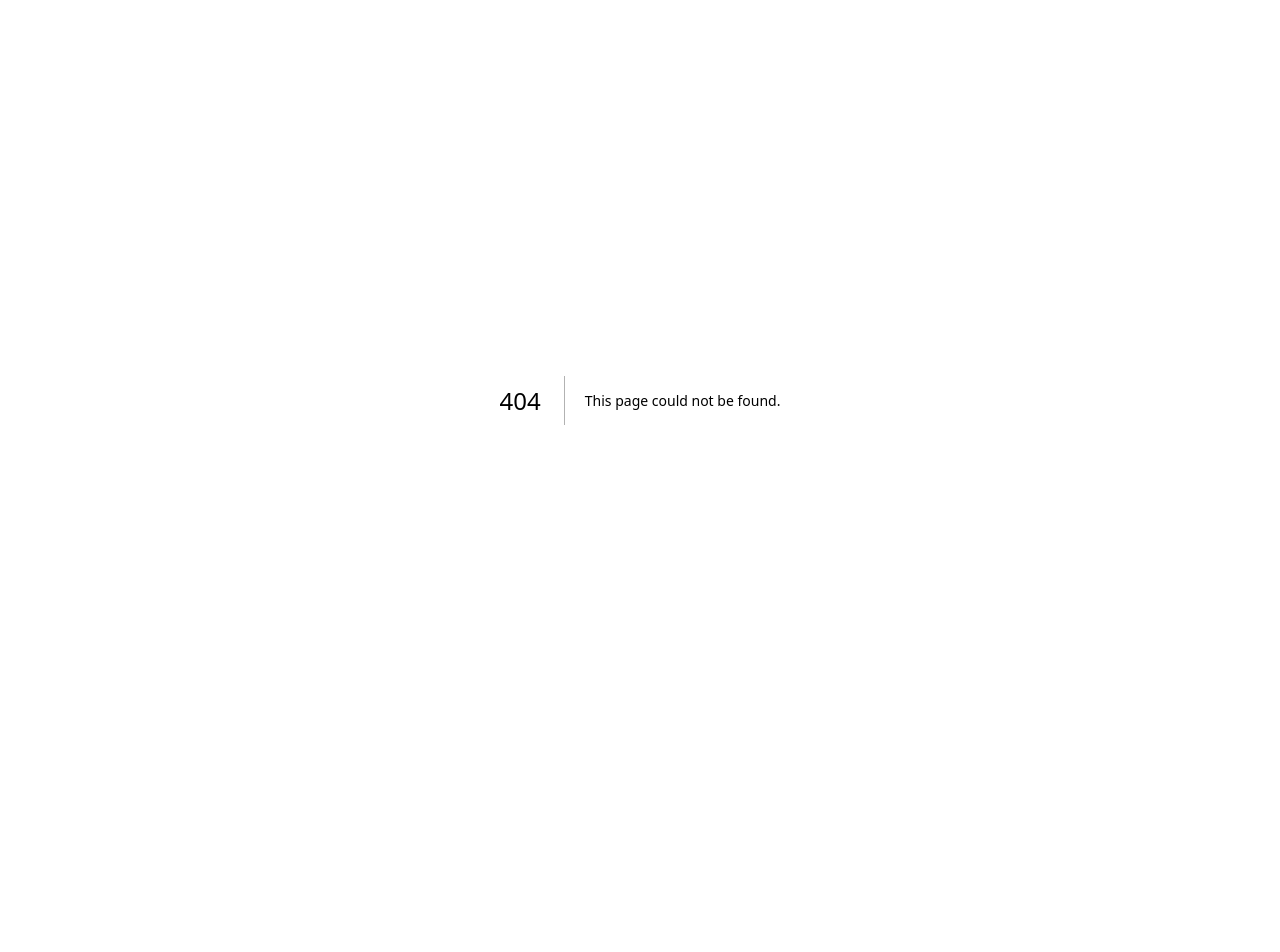
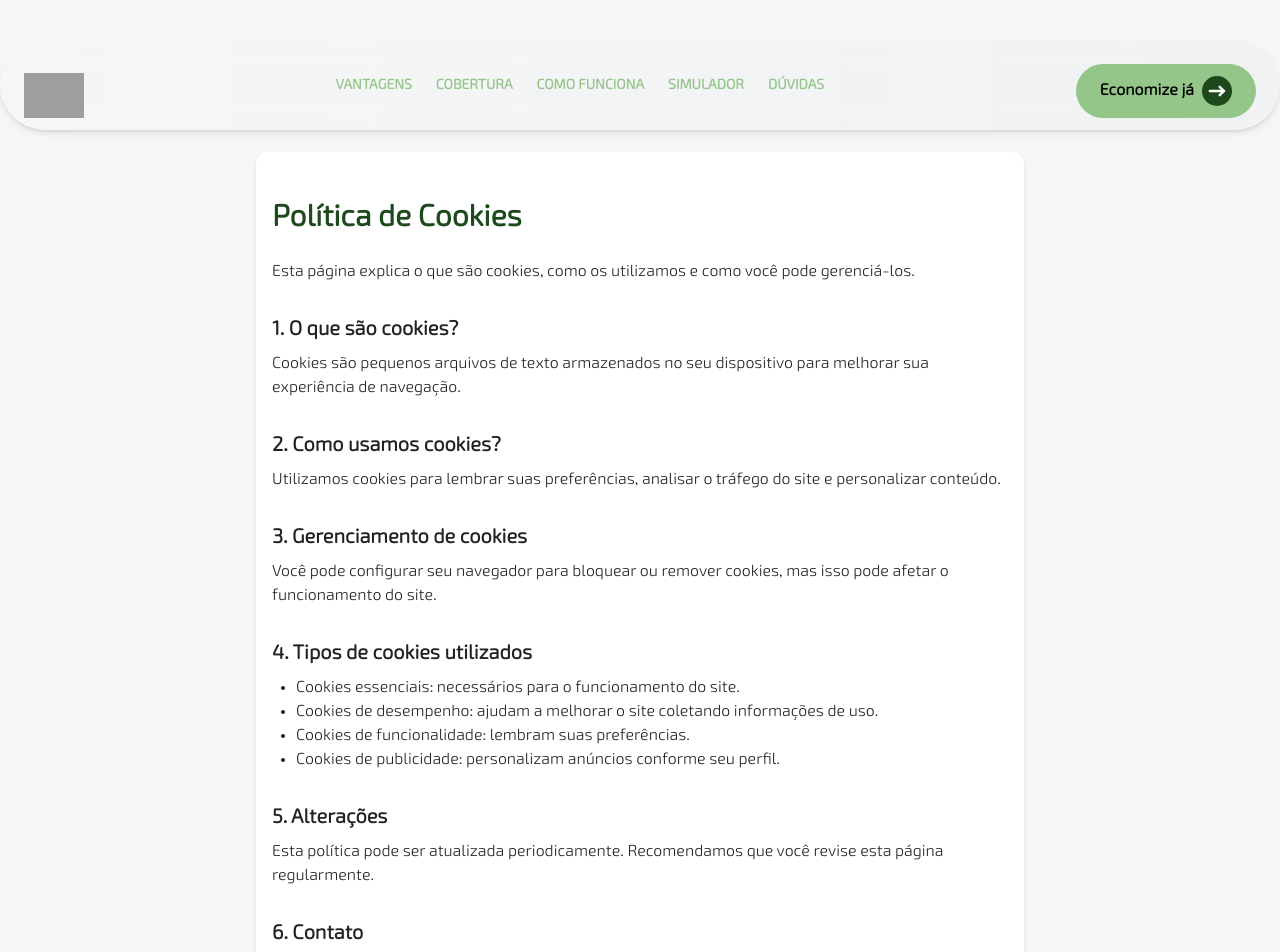
Before and after one commit to verronebrunaa/solar-power, a Next.js app: page /politica-de-cookies in a window 1280 px wide. Before the commit this address had no page. Shown: the top 952 px of the page. Before the commit the page ends 800 px from the top, so only its background shows below. Built offline with nearby package versions, Linux system fonts and the light colour scheme; grey boxes are pictures that could not be loaded.

Commit message:
Add Politica de Cookies and Politica de Privacidade components with content

```diff
--- /dev/null
+++ b/src/app/politica-de-cookies/page.tsx
@@ -0,0 +1,16 @@
+import React from "react";
+import Navbar from "@/components/ui/Navbar";
+import Footer from "@/components/ui/Footer";
+import PoliticaCookiesContent from "@/components/legal/PoliticaCookiesContent";
+
+export default function PoliticaCookies() {
+  return (
+    <>
+      <Navbar />
+      <main className="min-h-screen bg-[#f6f6f6] pt-38 pb-10">
+        <PoliticaCookiesContent />
+      </main>
+      <Footer />
+    </>
+  );
+}
--- /dev/null
+++ b/src/app/politica-de-privacidade/page.tsx
@@ -0,0 +1,16 @@
+import React from "react";
+import Navbar from "@/components/ui/Navbar";
+import Footer from "@/components/ui/Footer";
+import PoliticaPrivacidadeContent from "@/components/legal/PoliticaPrivacidadeContent";
+
+export default function PoliticaPrivacidade() {
+  return (
+    <>
+      <Navbar />
+      <main className="min-h-screen bg-[#f6f6f6] pt-38 pb-10">
+        <PoliticaPrivacidadeContent />
+      </main>
+      <Footer />
+    </>
+  );
+}
--- /dev/null
+++ b/src/components/legal/PoliticaCookiesContent.tsx
@@ -0,0 +1,27 @@
+import React from "react";
+
+const PoliticaCookiesContent = () => (
+  <section className="max-w-3xl mx-auto px-4 py-12 text-[#222] bg-[#fff] rounded-xl shadow-md">
+    <h1 className="text-3xl font-bold mb-6 text-[#1d491dff]">Política de Cookies</h1>
+    <p className="mb-4">Esta página explica o que são cookies, como os utilizamos e como você pode gerenciá-los.</p>
+    <h2 className="text-xl font-bold mt-8 mb-2">1. O que são cookies?</h2>
+    <p>Cookies são pequenos arquivos de texto armazenados no seu dispositivo para melhorar sua experiência de navegação.</p>
+    <h2 className="text-xl font-bold mt-8 mb-2">2. Como usamos cookies?</h2>
+    <p>Utilizamos cookies para lembrar suas preferências, analisar o tráfego do site e personalizar conteúdo.</p>
+    <h2 className="text-xl font-bold mt-8 mb-2">3. Gerenciamento de cookies</h2>
+    <p>Você pode configurar seu navegador para bloquear ou remover cookies, mas isso pode afetar o funcionamento do site.</p>
+    <h2 className="text-xl font-bold mt-8 mb-2">4. Tipos de cookies utilizados</h2>
+    <ul className="list-disc ml-6 mb-4">
+      <li>Cookies essenciais: necessários para o funcionamento do site.</li>
+      <li>Cookies de desempenho: ajudam a melhorar o site coletando informações de uso.</li>
+      <li>Cookies de funcionalidade: lembram suas preferências.</li>
+      <li>Cookies de publicidade: personalizam anúncios conforme seu perfil.</li>
+    </ul>
+    <h2 className="text-xl font-bold mt-8 mb-2">5. Alterações</h2>
+    <p>Esta política pode ser atualizada periodicamente. Recomendamos que você revise esta página regularmente.</p>
+    <h2 className="text-xl font-bold mt-8 mb-2">6. Contato</h2>
+    <p>Em caso de dúvidas, entre em contato pelo e-mail: contato@greenenergy.com.br</p>
+  </section>
+);
+
+export default PoliticaCookiesContent;
--- /dev/null
+++ b/src/components/legal/PoliticaPrivacidadeContent.tsx
@@ -0,0 +1,26 @@
+import React from "react";
+
+const PoliticaPrivacidadeContent = () => (
+  <section className="max-w-3xl mx-auto px-4 py-12 text-[#222] bg-[#fff] rounded-xl shadow-md">
+    <h1 className="text-3xl font-bold mb-6 text-[#1d491dff]">Política de Privacidade</h1>
+    <p className="mb-4">Esta página explica como coletamos, usamos e protegemos suas informações pessoais ao utilizar nossos serviços.</p>
+    <h2 className="text-xl font-bold mt-8 mb-2">1. Coleta de Informações</h2>
+    <p>Coletamos informações fornecidas por você, como nome, e-mail, telefone e dados inseridos em formulários do site.</p>
+    <h2 className="text-xl font-bold mt-8 mb-2">2. Uso das Informações</h2>
+    <p>Utilizamos seus dados para contato, envio de informações, ofertas e melhorias nos nossos serviços.</p>
+    <h2 className="text-xl font-bold mt-8 mb-2">3. Compartilhamento</h2>
+    <p>Não compartilhamos suas informações pessoais com terceiros, exceto quando exigido por lei ou para prestação de serviços contratados.</p>
+    <h2 className="text-xl font-bold mt-8 mb-2">4. Segurança</h2>
+    <p>Adotamos medidas de segurança para proteger seus dados contra acesso não autorizado.</p>
+    <h2 className="text-xl font-bold mt-8 mb-2">5. Direitos do Usuário</h2>
+    <p>Você pode solicitar a atualização, correção ou exclusão de seus dados pessoais a qualquer momento.</p>
+    <h2 className="text-xl font-bold mt-8 mb-2">6. Cookies</h2>
+    <p>Utilizamos cookies para melhorar sua experiência. Para mais detalhes, consulte nossa <a href="/politica-de-cookies" className="text-[var(--color-primary)] underline">Política de Cookies</a>.</p>
+    <h2 className="text-xl font-bold mt-8 mb-2">7. Alterações</h2>
+    <p>Esta política pode ser atualizada periodicamente. Recomendamos que você revise esta página regularmente.</p>
+    <h2 className="text-xl font-bold mt-8 mb-2">8. Contato</h2>
+    <p>Em caso de dúvidas, entre em contato pelo e-mail: contato@greenenergy.com.br</p>
+  </section>
+);
+
+export default PoliticaPrivacidadeContent;
```
